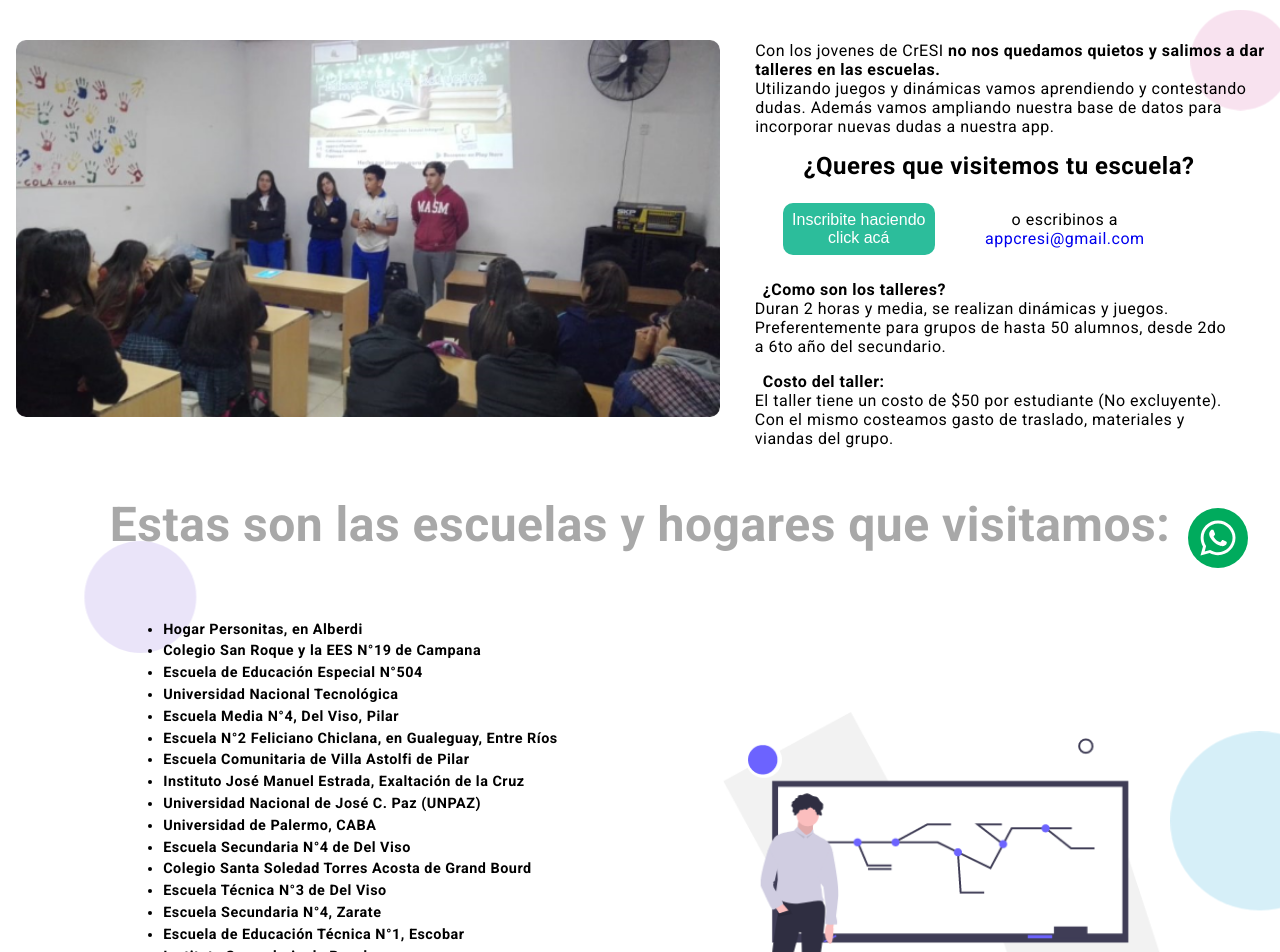
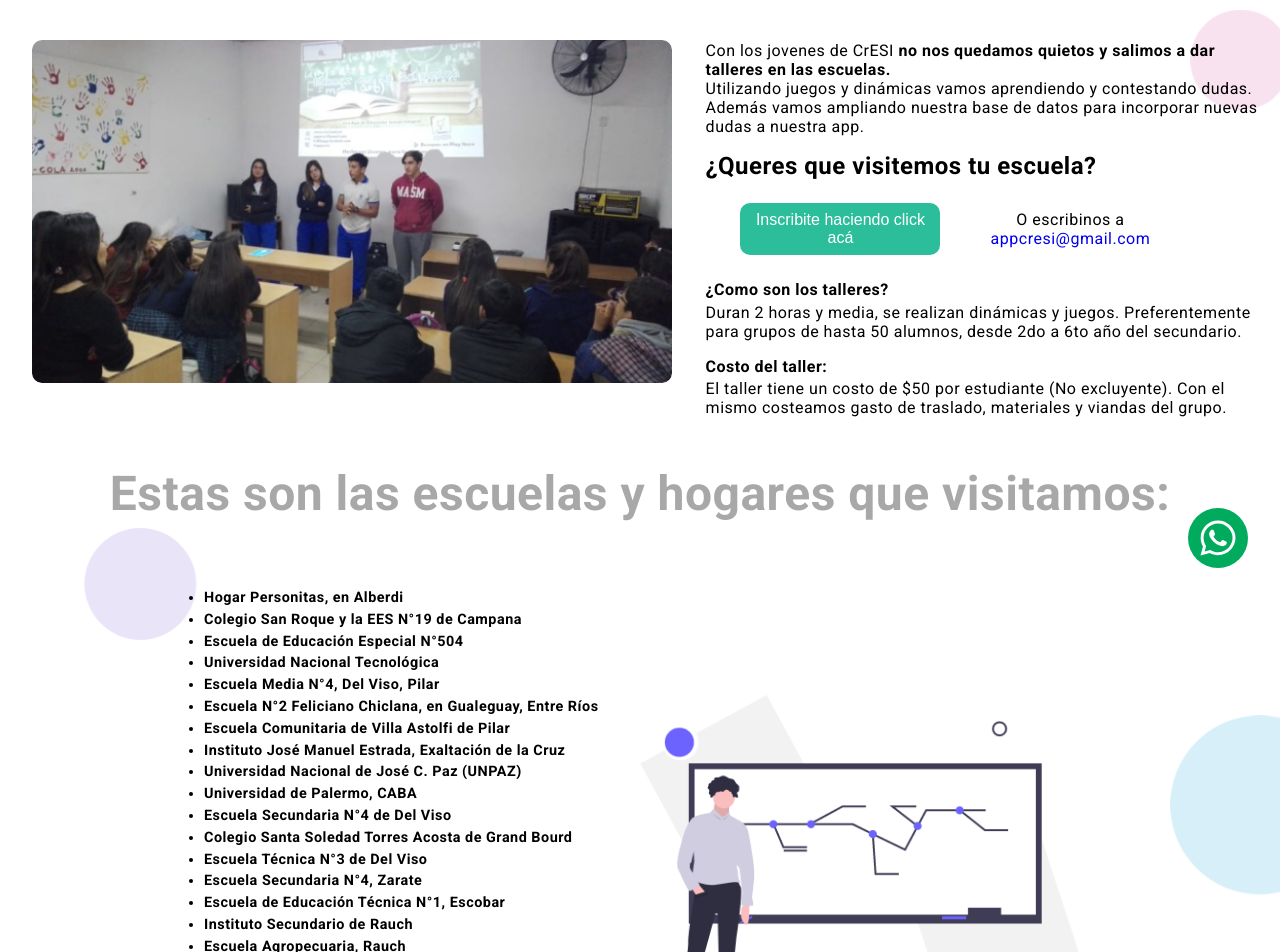
Before and after one commit to PiaAchigar/Proyecto-CrESI, a React (Create React App) app: page /visitas in a window 1280 px wide. Shown: the part 200-1152 px from the top of the page. Built offline with nearby package versions, Linux system fonts and the light colour scheme.

Commit message:
fix y contacto

```diff
--- a/src/components/ContenidoVisitas/ContenidoVisitas.js
+++ b/src/components/ContenidoVisitas/ContenidoVisitas.js
@@ -6,29 +6,50 @@ import porque_img from "../../assets/img/porque-img.png";
 import visitas_ilustracion from "../../assets/img/visitas-ilustracion.png";
 
 const ContenidoVisitas = () => {
-    return(
-        <div className= "talleres-visitas-container">
+  return (
+    <div className="talleres-visitas-container">
       <section className="talleres">
         <h1>Talleres en las aulas</h1>
         <article className="article-talleres">
-                    <p className="con-los-jovenes">Con los jovenes de CrESI <b>no nos quedamos quietos y salimos a dar talleres en las escuelas.</b>
+          <p className="con-los-jovenes">
+            Con los jovenes de CrESI{" "}
+            <b>
+              no nos quedamos quietos y salimos a dar talleres en las escuelas.
+            </b>
           </p>
           <p className="con-los-jovenes">
-                    Utilizando juegos y dinámicas vamos aprendiendo y contestando dudas. Además vamos ampliando nuestra base de datos para incorporar nuevas dudas a nuestra app.
+            Utilizando juegos y dinámicas vamos aprendiendo y contestando dudas.
+            Además vamos ampliando nuestra base de datos para incorporar nuevas
+            dudas a nuestra app.
           </p>
           <div className="img-container">
-                        <img src={porque_img} alt="porque_img"/>
+            <img src={porque_img} alt="porque_img" />
           </div>
           <div className="visitar-tu-escuela">
             <h2>¿Queres que visitemos tu escuela?</h2>
             <div className="inscribir-preguntas">
-                            <div><button>Inscribite haciendo click acá</button></div>
-                            <p className="email"> o escribinos a <a href="appcresi@gmail.com">appcresi@gmail.com</a></p>
+              <div className="inscribite-aca-wrapper">
+                <div>
+                  <button>Inscribite haciendo click acá</button>
+                </div>
+                <p className="email">
+                  O escribinos a{" "}
+                  <a href="appcresi@gmail.com">appcresi@gmail.com</a>
+                </p>
+              </div>
               <div className="preguntas">
                 <h3>¿Como son los talleres?</h3>
-                                <p>Duran 2 horas y media, se realizan dinámicas y juegos. Preferentemente para grupos de hasta 50 alumnos, desde 2do a 6to año del secundario.</p>
+                <p>
+                  Duran 2 horas y media, se realizan dinámicas y juegos.
+                  Preferentemente para grupos de hasta 50 alumnos, desde 2do a
+                  6to año del secundario.
+                </p>
                 <h3>Costo del taller:</h3>
-                                <p>El taller tiene un costo de $50 por estudiante (No excluyente). Con el mismo costeamos gasto de traslado, materiales y viandas del grupo.</p>
+                <p>
+                  El taller tiene un costo de $50 por estudiante (No
+                  excluyente). Con el mismo costeamos gasto de traslado,
+                  materiales y viandas del grupo.
+                </p>
               </div>
             </div>
           </div>
@@ -65,14 +86,12 @@ const ContenidoVisitas = () => {
             <li>Escuela Secundaria N°26, Campana</li>
             <li>Escuela Técnica N°2 de Derqui</li>
           </ul>
+          <div className="visita-img">
+            <img src={visitas_ilustracion} alt="visitas_ilustracion" />
+          </div>
         </article>
-                <div className="visita-img">
-                    <img src={visitas_ilustracion} alt="visitas_ilustracion"/>
-                </div>
       </section>
     </div>
   );
-
-
 };
 export default ContenidoVisitas;
--- a/src/components/ContenidoVisitas/ContenidoVisitas.scss
+++ b/src/components/ContenidoVisitas/ContenidoVisitas.scss
@@ -1,7 +1,7 @@
 @use "../../sass/colors";
 @use "../../sass/fonts";
 
-.talleres-visitas-container{
+.talleres-visitas-container {
   padding-top: 1.5rem;
   font-family: fonts.$font-family;
   h1 {
@@ -10,138 +10,143 @@
     text-align: center;
     margin-bottom: 1rem;
   }
-  p{
+  p {
     font-size: 1rem;
   }
-  .talleres{
-    .article-talleres{
-      margin: .5rem;
-      p{
-        margin: .9rem .5rem;
-        .salto{
+  .talleres {
+    .article-talleres {
+      margin: 0.5rem;
+      p {
+        margin: 0.9rem 0.5rem;
+        .salto {
           display: none;
         }
       }
-      .img-container{
-        img{
+      .img-container {
+        img {
           width: 100%;
           border-radius: 10px;
         }
       }
-      .visitar-tu-escuela{
-        h2{
+      .visitar-tu-escuela {
+        h2 {
           font-size: 1.4rem;
           text-align: center;
-          margin: .9rem;
+          margin: 0.9rem;
         }
-        .inscribir-preguntas{
-          div{
+        .inscribir-preguntas {
+          .inscribite-aca-wrapper {
+            div {
               display: flex;
               justify-content: center;
-            button{
+              button {
                 align-self: center;
                 align-items: center;
                 border: none;
                 border-radius: 10px;
                 width: 240px;
-              padding: .5rem;
+                padding: 0.5rem;
                 color: white;
                 background-color: colors.$verde;
                 font-size: 1rem;
               }
             }
-          p{
+          }
+
+          p {
             text-align: center;
             font-size: 1rem;
-            margin: .2rem .2 2rem .2;
+            margin: 0.2rem 0.2 2rem 0.2;
           }
-          .preguntas{
+          .preguntas {
             display: flex;
             flex-direction: row;
             flex-wrap: wrap;
-            h3{
+            h3 {
               font-size: 1rem;
-              margin-bottom: .2rem ;
+              text-align: center;
+              width: 100%;
+              margin-bottom: 0.2rem;
             }
           }
         }
       }
     }
   }
-  .visitas{
+  .visitas {
     margin-bottom: 3rem;
-    h1{
-      margin: .9rem;
+    h1 {
+      margin: 0.9rem;
       margin-bottom: 3rem;
     }
-    .article-visitas{
-      margin: .9rem;
-      font-size: .9rem;
+    .article-visitas {
+      margin: 0.9rem;
+      font-size: 0.9rem;
       font-weight: bold;
-      li{
+      ul {
+        li {
           width: 100%;
-        margin: .3rem .5rem .3rem 1.2rem;
-        list-style-type:disc;
+          margin: 0.3rem 0.5rem 0.3rem 1.2rem;
+          list-style-type: disc;
+        }
       }
 
-    }
-    .visita-img{
+      .visita-img {
         display: none;
       }
     }
-
+  }
 }
 
-@media (min-width: 460px){
-  .talleres-visitas-container{
-    .talleres{
-      .article-talleres{
-        margin: .5rem;
-        p{
-          margin: .9rem .5rem;
+@media (min-width: 460px) {
+  .talleres-visitas-container {
+    .talleres {
+      .article-talleres {
+        margin: 0.5rem;
+        p {
+          margin: 0.9rem 0.5rem;
         }
-        .img-container{
+        .img-container {
           display: flex;
           justify-content: center;
-          img{
+          img {
             width: 455px;
           }
         }
       }
     }
-    .visitas{
+    .visitas {
       display: flex;
       flex-direction: column;
       align-items: center;
     }
   }
-
 }
 
-@media screen and (min-width: 580px){
-  .talleres-visitas-container{
+@media screen and (min-width: 580px) {
+  .talleres-visitas-container {
     h1 {
       font-size: 2.5rem;
     }
-    .talleres{
-      .article-talleres{
-        margin: .5rem;
+    .talleres {
+      .article-talleres {
+        margin: 0.5rem;
         display: flex;
         flex-direction: column;
         align-items: center;
-        p{
+        p {
           width: 550px;
         }
-        .img-container{
+        .img-container {
           width: 680px;
-          img{
+          img {
             width: 550px;
           }
         }
-        .visitar-tu-escuela{
+        .visitar-tu-escuela {
           flex-direction: column;
-          .inscribir-preguntas{
-            .preguntas{
+          .inscribir-preguntas {
+            .preguntas {
               flex-direction: column;
               align-items: center;
             }
@@ -152,60 +157,65 @@
   }
 }
 
-@media screen and (min-width: 768px){
-  .talleres-visitas-container{
-    .talleres{
-      .article-talleres{
-        margin: .5rem;
+@media screen and (min-width: 768px) {
+  .talleres-visitas-container {
+    .talleres {
+      .article-talleres {
+        margin: 0.5rem;
         display: flex;
         flex-direction: column;
         align-items: center;
-        p{
+        p {
           width: 680px;
           padding-bottom: 1rem;
-        .salto{
+          .salto {
             display: flex;
             margin: 1rem;
             border: none;
           }
         }
-        .img-container{
+        .img-container {
           width: 680px;
-          img{
+          img {
             width: 680px;
           }
         }
-        .visitar-tu-escuela{
-          h2{
+        .visitar-tu-escuela {
+          h2 {
             font-size: 2rem;
             margin-top: 2rem;
           }
-          .inscribir-preguntas{
+          .inscribir-preguntas {
             display: flex;
             flex-wrap: wrap;
             justify-content: center;
-            div{
+            .inscribite-aca-wrapper {
+              display: flex;
+              justify-content: center;
+              div {
                 width: 380px;
-              button{
+                button {
                   width: 250px;
                   margin-left: 3rem;
                 }
               }
-            .email{
+            }
+
+            .email {
               width: 300px;
               padding: 0;
               margin: 1rem 2rem 1rem 0;
               text-align: start;
             }
-            .preguntas{
+            .preguntas {
               margin-top: 2rem;
               width: 700px;
               align-items: flex-start;
-              p{
+              p {
                 margin-left: 2rem;
                 text-align: start;
               }
-              h3{
+              h3 {
                 margin-left: 2rem;
                 text-align: start;
               }
@@ -217,75 +227,87 @@
   }
 }
 
-@media screen and (min-width: 1200px){
-  .talleres-visitas-container{
+@media screen and (min-width: 1200px) {
+  .talleres-visitas-container {
     h1 {
       font-size: 3rem;
     }
-    .talleres{
-      .article-talleres{
-        margin: 3rem .8rem 0 3rem;
+    .talleres {
+      .article-talleres {
+        margin: 3rem 0.8rem 0 3rem;
         display: flex;
         flex-direction: column;
-        .con-los-jovenes{
-        width: 42%;
+        .con-los-jovenes {
+          width: 50%;
           margin: 0;
-        padding:0;
+          padding: 0;
+          padding-left: 3rem;
           align-self: flex-end;
-        .salto{
+
+          .salto {
             display: flex;
-          margin: .5rem;
+            margin: 0.5rem;
             border: none;
           }
         }
-        .img-container{
+        .img-container {
           position: absolute;
-          left: 1rem;
+          left: 2rem;
           top: 8rem;
-          width: 55%;
-          img{
+          width: 50%;
+
+          img {
             width: 100%;
           }
         }
-        .visitar-tu-escuela{
+        .visitar-tu-escuela {
           align-self: flex-end;
-          width: 44%;
-          h2{
+          width: 50%;
+          padding-left: 3rem;
+          h2 {
             font-size: 1.5rem;
             margin-top: 1rem;
+            margin-left: 0;
+            text-align: start;
           }
-          .inscribir-preguntas{
+          .inscribir-preguntas {
             display: flex;
             flex-direction: row;
-            flex-wrap: wrap;
-            justify-content: center;
-            width: 500px;
+            // flex-wrap: wrap;
+            justify-content: flex-start;
+            width: auto;
             margin: 0;
             padding: 0;
-            div{
+            .inscribite-aca-wrapper {
+              width: 100%;
+              div {
                 width: 200px;
-              button{
+                button {
                   width: 250px;
+                  margin-left: 0;
                 }
               }
-            .email{
+            }
+
+            .email {
               width: 260px;
               padding: 0;
               text-align: center;
             }
-            .preguntas{
+            .preguntas {
               width: 100%;
               align-items: flex-start;
               margin: 0;
               padding: 0;
-              p{
+              p {
                 width: 100%;
                 text-align: start;
                 margin: 0;
-                padding: 0 0 0 1.5rem;
+                padding: 0;
               }
-              h3{
-                margin:1rem 0 0 2rem;
+              h3 {
+                margin-top: 1rem;
+                margin-left: 0;
                 text-align: start;
               }
             }
@@ -293,101 +315,117 @@
         }
       }
     }
-    .visitas{
+    .visitas {
       display: flex;
       flex-direction: column;
-      h1{
+      justify-content: center;
+      align-items: center;
+
+      h1 {
         margin-top: 3rem;
       }
-      .article-visitas{
-        align-self: flex-start;
-        margin-left: 9rem;
-      }
-      .visita-img{
+      .article-visitas {
+        margin-left: 0;
         display: flex;
-        position: absolute;
-        right: 7rem;
-        top:800px;
-        width: 35%;
-        img{
+        justify-content: space-between;
+        align-items: center;
+        width: 100%;
+        padding: 0 15vw;
+
+        .visita-img {
+          display: block;
+          height: -webkit-fit-content;
+          height: -moz-fit-content;
+          height: fit-content;
+          margin-left: 3rem;
+
+          img {
             width: 100%;
           }
         }
       }
     }
   }
+}
 
-@media screen and (min-width: 1366px){
-  .talleres-visitas-container{
+@media screen and (min-width: 1366px) {
+  .talleres-visitas-container {
     h1 {
       margin-top: 2rem;
       font-size: 3.5rem;
-      text-align:left;
+      text-align: left;
       padding: 0 0 1.5rem 6rem;
     }
-    p{
+    p {
       font-size: 1rem;
     }
-    .talleres{
-      .article-talleres{
+    .talleres {
+      .article-talleres {
         display: flex;
         flex-direction: column;
-        margin:1rem 1rem 4rem 0;
-        .con-los-jovenes{
+        margin: 1rem 1rem 4rem 0;
+        .con-los-jovenes {
           width: 45%;
           align-self: flex-end;
           margin: 0;
-          padding: 0;
         }
-        .img-container{
+        .img-container {
           position: absolute;
-          left: 2rem;
-          top:10rem;
+          left: 4rem;
+          top: 10rem;
           width: 50%;
-          img{
+          max-height: 400px;
+          max-width: 800px;
+          img {
             width: 100%;
           }
         }
-        .visitar-tu-escuela{
+        .visitar-tu-escuela {
           align-self: flex-end;
           width: 45%;
-          h2{
+          h2 {
             font-size: 2rem;
           }
-          .inscribir-preguntas{
+          .inscribir-preguntas {
             display: flex;
             flex-direction: row;
             flex-wrap: wrap;
             align-self: flex-end;
             width: 100%;
-            div{
-              width:45%;
-              button{
+            .inscribite-aca-wrapper {
+              display: flex;
+              align-items: center;
+              justify-content: flex-start;
+              div {
+                width: 45%;
+                button {
                   width: 100%;
                   //height: 45px;
-                margin-left: 1rem;
+                  margin-left: 0;
                   font-size: 1.1rem;
                 }
               }
-            .email{
-              width: 48%;
+              .email {
+                width: auto;
                 padding: 0;
-              margin: 1rem 2rem 1rem .5rem;
+                margin: 0rem 0rem 0rem 1rem;
                 text-align: start;
               }
-            .preguntas{
+            }
+
+            .preguntas {
               //margin:1.5rem 0 0 0;
               width: 100%;
               align-items: flex-start;
               text-align: start;
-              p{
+              p {
                 width: 100%;
                 //margin: 0 0 .5rem 1.5rem;
                 text-align: start;
                 padding: 0;
               }
-              h3{
-                margin: 1rem 0 .5rem 0;
+              h3 {
+                margin: 1rem 0 0.5rem 0;
                 text-align: start;
               }
             }
@@ -395,28 +433,16 @@
         }
       }
     }
-    .visitas{
+    .visitas {
       display: flex;
       flex-direction: column;
-      align-items:flex-start;
-      h1{
+      // align-items: flex-start;
+      h1 {
         font-size: 2.5rem;
       }
-      .article-visitas{
-        align-self: flex-start;
-        margin-left: 15rem;
-        ul{
+      .article-visitas {
+        ul {
           font-size: 1.1rem;
-        }
-      }
-      .visita-img{
-        display: flex;
-        position: absolute;
-        right: 8rem;
-        top: 1000px;
-        width: 30%;
-        img{
-          width: 100%;
         }
       }
     }
--- a/src/pages/Contacto.js
+++ b/src/pages/Contacto.js
@@ -1,9 +1,12 @@
 import React from "react";
+
+//Components
+import Contactanos from "../components/Contactanos/Contactanos";
 
 const Contacto = () => {
   return (
     <div className="page-wrapper">
-      <h1>Pagina de Contacto</h1>
+      <Contactanos />
     </div>
   );
 };
```
Also changed, not shown: src/components/Contactanos/Contactanos.jsx (added, +75 -0 lines), src/components/Contactanos/Contactanos.scss (added, +114 -0 lines). Lines whose indentation alone changed are shown as unchanged.
